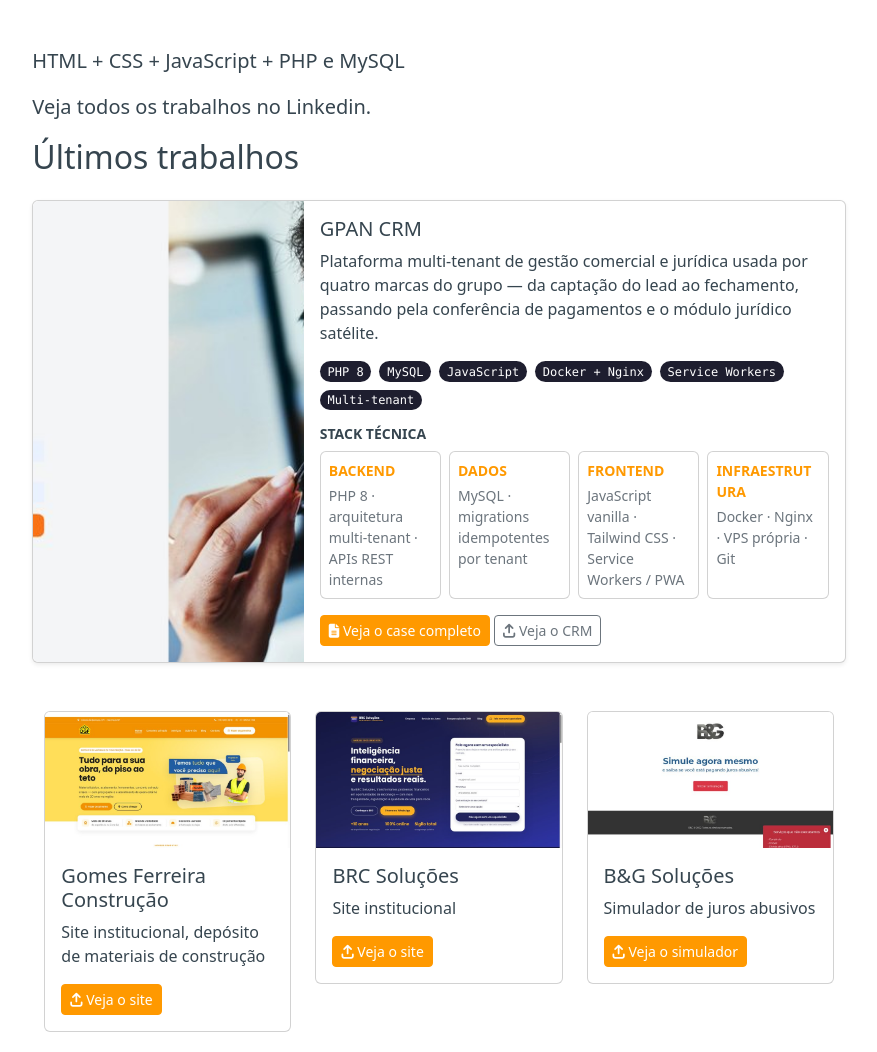
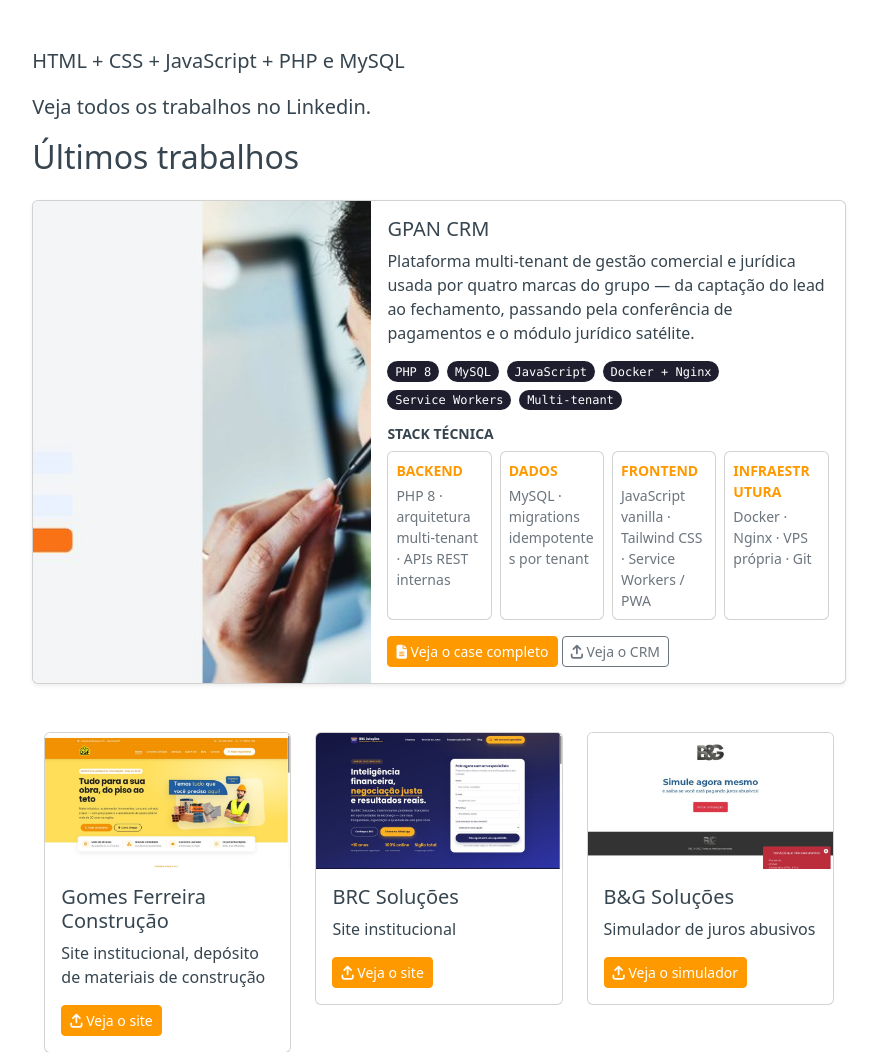
Before and after one commit to josearnaldolopes/portfolio, a PHP site: page / in a window 1280 px wide. Shown: the part 1328-2380 px from the top of the page, without its empty margins (201-1078 px from the left). Run offline with PHP 8.4, Linux system fonts and the light colour scheme; some libraries are stand-ins or nearby versions.

Commit message:
Ajusta proporção das colunas do card de destaque do GPAN CRM (col-md-5/7)
Co-Authored-By: Claude Sonnet 5 <noreply@anthropic.com>

```diff
--- a/index.php
+++ b/index.php
@@ -114,10 +114,10 @@ $versao = filemtime(__DIR__ . '/css/styles.css') . filemtime(__DIR__ . '/js/scri
 
                         <div class="card mb-4 shadow-sm">
                           <div class="row g-0">
-                            <div class="col-md-4">
+                            <div class="col-md-5">
                               <img src="imagens/sites/GPAN/crm-login.jpg" class="img-fluid rounded-start h-100" style="object-fit: cover;" alt="Tela de login do CRM GPAN Soluções" loading="lazy">
                             </div>
-                            <div class="col-md-8">
+                            <div class="col-md-7">
                               <div class="card-body">
                                 <h5 class="card-title">GPAN CRM</h5>
                                 <p class="card-text">Plataforma multi-tenant de gestão comercial e jurídica usada por quatro marcas do grupo — da captação do lead ao fechamento, passando pela conferência de pagamentos e o módulo jurídico satélite.</p>
```
